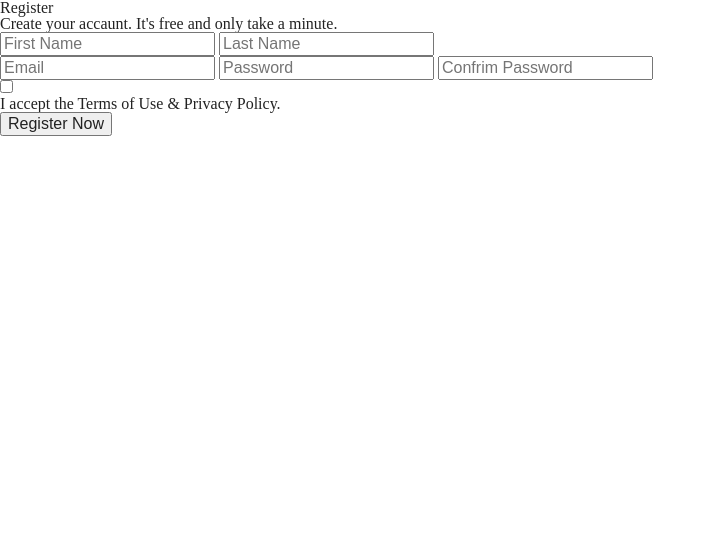
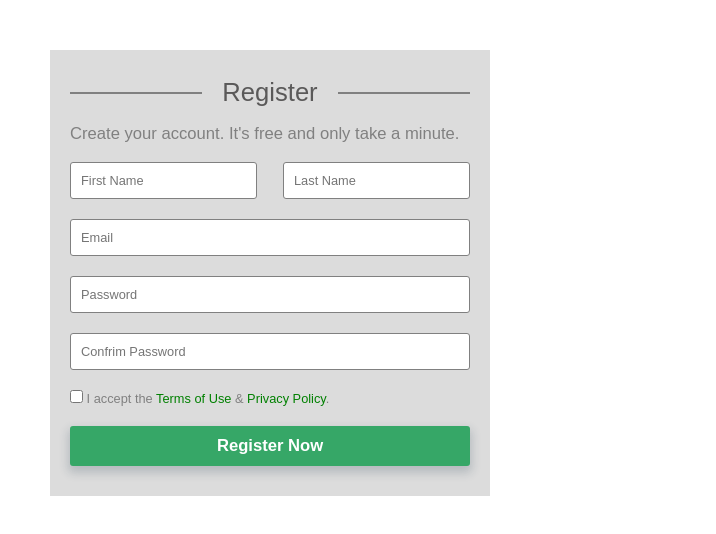
Before and after one commit to arsen39/form_practice, a plain HTML site: page index.html in a window 1280 px wide. Shown: the whole page, without its empty margins (0-716 px from the left). Drawn offline with Linux system fonts and the light colour scheme.

Commit message:
Add CSS's styling
Stylized form with CSS

```diff
--- a/assest/css/style.css
+++ b/assest/css/style.css
@@ -0,0 +1,87 @@
+body {
+  margin: 50px;
+  font-family: Arial, Helvetica, sans-serif;
+  font-size: 0.8em;
+}
+
+.form-box {
+  display: flex;
+  flex-flow: column wrap;
+  max-width: 400px;
+  padding: 30px 20px;
+
+  background-color: gainsboro;
+  color: grey;
+}
+
+.form-header {
+  display: flex;
+  width: 100%;
+  justify-content: center;
+  align-items: center;
+  text-align: center;
+
+  font-size: 2em;
+  align-self: center;
+  margin-bottom: 20px;
+  color: rgb(90, 89, 89);
+}
+
+.form-header::before,
+.form-header::after {
+  content: "";
+  border-top: 2px solid gray;
+  margin: 0 20px 0 0;
+  flex: 1 0 20px;
+}
+
+.form-header::after {
+  margin: 0 0 0 20px;
+}
+
+.form-info {
+  margin-bottom: 20px;
+  font-size: 1.3em;
+}
+
+.registration-form {
+  display: flex;
+  flex-flow: column wrap;
+}
+
+.name-familyname-box {
+  display: flex;
+  flex-flow: row nowrap;
+  justify-content: space-between;
+}
+
+.line-input {
+  padding: 10px;
+  margin-bottom: 20px;
+  border: 1px solid gray;
+  border-radius: 3px;
+}
+
+.checkbox-box {
+  margin-bottom: 20px;
+}
+
+.checkbox-info,
+.checkbox {
+  display: inline-block;
+}
+
+.green-link {
+  color: green;
+}
+
+.submit-btn {
+  padding: 10px;
+  background-color: #36a767;
+  border: none;
+  border-radius: 3px;
+  color: white;
+  font-size: 1.3em;
+  font-weight: bolder;
+  box-shadow: 0px 5px 10px 2px rgba(34, 60, 80, 0.2);
+}
--- a/index.html
+++ b/index.html
@@ -10,8 +10,8 @@
   <body>
     <div class="form-box">
       <header class="form-header">Register</header>
-      <p class="from-info">
-        Create your accaunt. It's free and only take a minute.
+      <p class="form-info">
+        Create your account. It's free and only take a minute.
       </p>
       <form action="GET" class="registration-form">
         <div class="name-familyname-box">
@@ -21,12 +21,14 @@
             placeholder="First Name"
             pattern="^[A-Z][a-z]{2,15}$"
             autocomplete="name"
+            class="line-input"
             required
             autofocus
           />
           <input
             type="text"
             name="lastname"
+            class="line-input"
             placeholder="Last Name"
             pattern="^[A-Z][a-z]{2,15}$"
             autocomplete="family-name"
@@ -36,6 +38,7 @@
         <input
           type="email"
           name="email"
+          class="line-input"
           placeholder="Email"
           pattern="[^@ \t\r\n]+@[^@ \t\r\n]+\.[^@ \t\r\n]+"
           autocomplete="email"
@@ -44,6 +47,7 @@
         <input
           type="password"
           name="password"
+          class="line-input"
           placeholder="Password"
           autocomplete="new-password"
           pattern="^(?=.*?[A-Z])(?=.*?[a-z])(?=.*?[0-9])(?=.*?[#?!@$ %^&*-]).{8,}$"
@@ -52,18 +56,18 @@
         <input
           type="password"
           name="confrim-password"
+          class="line-input"
           placeholder="Confrim Password"
           required
         />
         <div class="checkbox-box">
-          <input type="checkbox" name="is-policy-accept" required />
+          <input type="checkbox" class="checkbox" name="is-policy-accept" required />
           <p class="checkbox-info">
             I accept the <a class="green-link">Terms of Use</a> &
             <a class="green-link">Privacy Policy</a>.
           </p>
         </div>
         <button type="submit"
-        name="submit-btn"
         class="submit-btn">Register Now</button>
       </form>
     </div>
```
